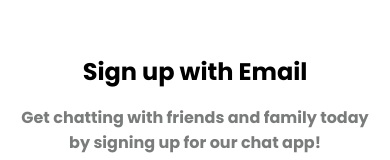
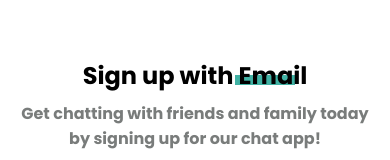
Before and after one commit to PhilaNgcamu/chat-app, a React Native app: screen / in a window 390 px wide. Shown: the part 127-287 px from the top of the page. Built offline with nearby package versions, Linux system fonts and the light colour scheme.

Commit message:
Sign Up Page

```diff
--- a/components/onboarding/UserSignup.js
+++ b/components/onboarding/UserSignup.js
@@ -30,7 +30,13 @@ const UserSignup = ({ navigation }) => {
 
   return (
     <View style={styles.container}>
-      <Text style={styles.title}>Sign up with Email</Text>
+      <View style={styles.titleContainer}>
+        <Text style={styles.title}>Sign up with </Text>
+        <View style={styles.emailContainer}>
+          <Text style={styles.emailText}>Email</Text>
+          <View style={styles.stroke} />
+        </View>
+      </View>
 
       <Text style={styles.subtitle}>
         Get chatting with friends and family today by signing up for our chat
@@ -90,11 +96,34 @@ const styles = StyleSheet.create({
     justifyContent: "center",
     padding: 16,
   },
+  titleContainer: {
+    flexDirection: "row",
+    justifyContent: "center",
+    alignItems: "center",
+    marginBottom: 8,
+  },
   title: {
     textAlign: "center",
     fontFamily: "Poppins-Bold",
     fontSize: 24,
-    marginBottom: 16,
+  },
+  emailContainer: {
+    position: "relative",
+  },
+  emailText: {
+    fontFamily: "Poppins-Bold",
+    fontSize: 24,
+    zIndex: 1,
+  },
+  stroke: {
+    position: "absolute",
+    zIndex: 0,
+    width: 60,
+    bottom: 8,
+    left: -3,
+    right: 0,
+    height: 10,
+    backgroundColor: "#41B2A4",
   },
   subtitle: {
     textAlign: "center",
@@ -131,10 +160,6 @@ const styles = StyleSheet.create({
     borderRadius: 20,
     marginTop: 16,
   },
-  error: {
-    color: "red",
-    marginBottom: 8,
-  },
 });
 
 export default UserSignup;
```
